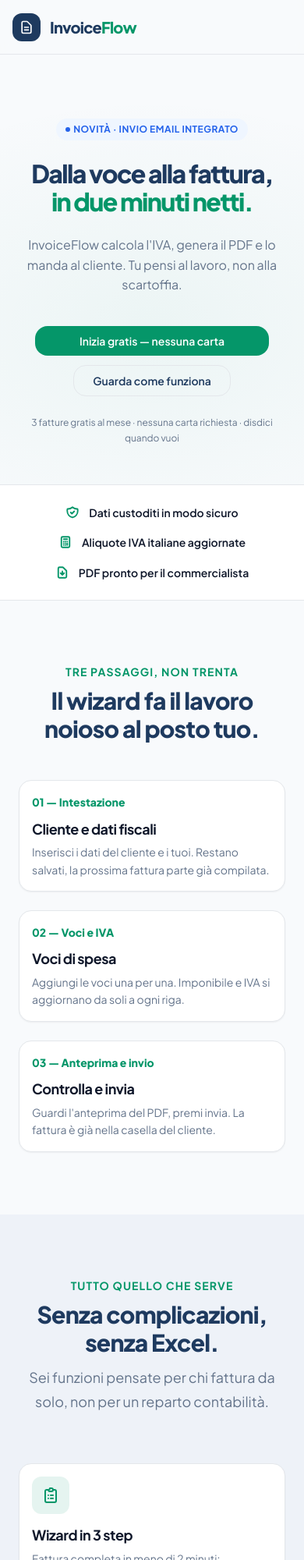
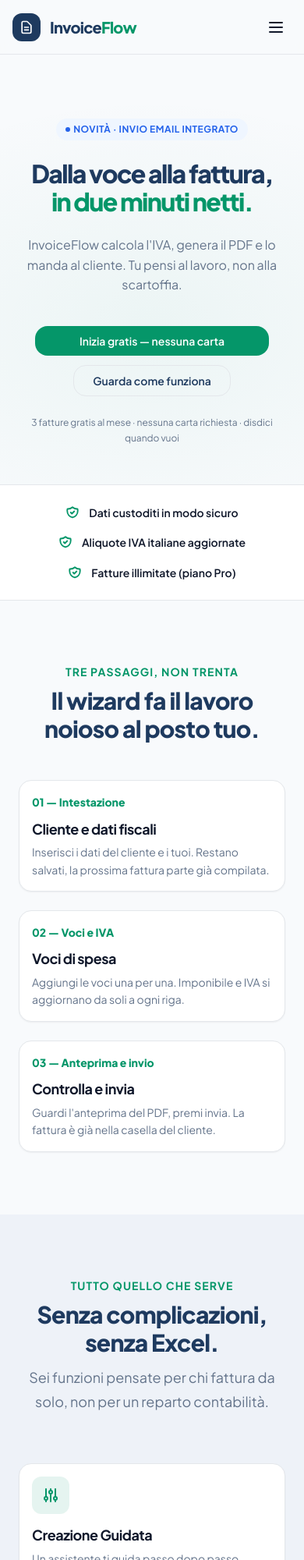
Before and after one commit to denisvirsag/invoiceflow, a Next.js app: page / in a window 390 px wide. Shown: the top 2000 px of the page at 78% size. Built offline with nearby package versions, Linux system fonts and the light colour scheme; no server answers.

Commit message:
feat: implement responsive landing navbar with mobile dropdown menu

```diff
--- a/app/page.tsx
+++ b/app/page.tsx
@@ -1,6 +1,7 @@
 import type { Metadata } from "next";
 import Link from "next/link";
 import { startDemoAction } from "./demo-actions";
+import LandingNavbar from "@/components/LandingNavbar";
 
 export const metadata: Metadata = {
   title: "InvoiceFlow — Fatture professionali in pochi click",
@@ -20,15 +21,15 @@
     text: "Aliquote IVA italiane aggiornate",
     icon: (
       <svg width="18" height="18" fill="none" viewBox="0 0 24 24" stroke="currentColor" strokeWidth={2.5}>
-        <path strokeLinecap="round" strokeLinejoin="round" d="M9 7h6m0 10v-3m-3 3h.01M9 17h.01M9 14h.01M12 14h.01M15 11h.01M12 11h.01M9 11h.01M7 21h10a2 2 0 002-2V5a2 2 0 00-2-2H7a2 2 0 00-2 2v14a2 2 0 002 2z" />
+        <path strokeLinecap="round" strokeLinejoin="round" d="M9 12l2 2 4-4m5.618-4.016A11.955 11.955 0 0112 2.944a11.955 11.955 0 01-8.618 3.04A12.02 12.02 0 003 9c0 5.591 3.824 10.29 9 11.622 5.176-1.332 9-6.03 9-11.622 0-1.042-.133-2.052-.382-3.016z" />
       </svg>
     )
   },
   {
-    text: "PDF pronto per il commercialista",
+    text: "Fatture illimitate (piano Pro)",
     icon: (
       <svg width="18" height="18" fill="none" viewBox="0 0 24 24" stroke="currentColor" strokeWidth={2.5}>
-        <path strokeLinecap="round" strokeLinejoin="round" d="M12 10v6m0 0l-3-3m3 3l3-3m2 8H7a2 2 0 01-2-2V5a2 2 0 012-2h5.586a1 1 0 01.707.293l5.414 5.414a1 1 0 01.293.707V19a2 2 0 01-2 2z" />
+        <path strokeLinecap="round" strokeLinejoin="round" d="M9 12l2 2 4-4m5.618-4.016A11.955 11.955 0 0112 2.944a11.955 11.955 0 01-8.618 3.04A12.02 12.02 0 003 9c0 5.591 3.824 10.29 9 11.622 5.176-1.332 9-6.03 9-11.622 0-1.042-.133-2.052-.382-3.016z" />
       </svg>
     )
   }
@@ -36,67 +37,62 @@
 
 const features = [
   {
-    title: "Wizard in 3 step",
-    desc: "Fattura completa in meno di 2 minuti: intestazione, voci, anteprima e invio guidato.",
+    title: "Creazione Guidata",
+    desc: "Un assistente ti guida passo dopo passo. Niente formule o allineamenti rotti, solo dati puliti.",
     icon: (
       <svg width="24" height="24" fill="none" viewBox="0 0 24 24" stroke="currentColor" strokeWidth={2}>
-        <path strokeLinecap="round" strokeLinejoin="round" d="M9 5H7a2 2 0 00-2 2v12a2 2 0 002 2h10a2 2 0 002-2V7a2 2 0 00-2-2h-2M9 5a2 2 0 002 2h2a2 2 0 002-2M9 5a2 2 0 002-2h2a2 2 0 012 2m-3 7h3m-3 4h3m-6-4h.01M9 16h.01" />
+        <path strokeLinecap="round" strokeLinejoin="round" d="M12 6V4m0 2a2 2 0 100 4m0-4a2 2 0 110 4m-6 8a2 2 0 100-4m0 4a2 2 0 110-4m0 4v2m0-6V4m6 6v10m6-2a2 2 0 100-4m0 4a2 2 0 110-4m0 4v2m0-6V4" />
       </svg>
-    ),
+    )
   },
   {
-    title: "PDF professionale",
-    desc: "Generato all'istante con il tuo logo personalizzato e i dati aziendali, pronto da spedire così com'è.",
+    title: "Download PDF Istantaneo",
+    desc: "Scarica il PDF della fattura ottimizzato per la stampa o l'invio via email.",
     icon: (
       <svg width="24" height="24" fill="none" viewBox="0 0 24 24" stroke="currentColor" strokeWidth={2}>
-        <path strokeLinecap="round" strokeLinejoin="round" d="M7 21h10a2 2 0 002-2V9.414a1 1 0 00-.293-.707l-5.414-5.414A1 1 0 0012.586 3H7a2 2 0 00-2 2v14a2 2 0 002 2z" />
+        <path strokeLinecap="round" strokeLinejoin="round" d="M4 16v1a3 3 0 003 3h10a3 3 0 003-3v-1m-4-4l-4 4m0 0l-4-4m4 4V4" />
       </svg>
-    ),
+    )
   },
   {
-    title: "Dashboard KPI",
-    desc: "Fatturato, incassi e scaduti in un grafico e metriche essenziali che si leggono in tre secondi netti.",
+    title: "Statistiche in tempo reale",
+    desc: "Fatturato mensile, incassato e scaduto calcolati automaticamente senza formule Excel.",
     icon: (
       <svg width="24" height="24" fill="none" viewBox="0 0 24 24" stroke="currentColor" strokeWidth={2}>
-        <path strokeLinecap="round" strokeLinejoin="round" d="M11 3.055A9.003 9.003 0 1020.945 13H11V3.055z" />
-        <path strokeLinecap="round" strokeLinejoin="round" d="M20.488 9H15V3.512A9.025 9.025 0 0120.488 9z" />
+        <path strokeLinecap="round" strokeLinejoin="round" d="M9 19v-6a2 2 0 00-2-2H5a2 2 0 00-2 2v6a2 2 0 002 2h2a2 2 0 002-2zm0 0V9a2 2 0 012-2h2a2 2 0 012 2v10m-6 0a2 2 0 002 2h2a2 2 0 002-2m0 0V5a2 2 0 012-2h2a2 2 0 012 2v14a2 2 0 01-2 2h-2a2 2 0 01-2-2z" />
       </svg>
-    ),
+    )
   },
   {
-    title: "Gestione clienti",
-    desc: "Anagrafica ordinata con storico di tutte le fatture emesse, P.IVA ed email, tutto in un unico posto.",
+    title: "Anagrafica Clienti",
+    desc: "Salva i dati dei tuoi clienti ricorrenti e compila le nuove fatture in un solo click.",
     icon: (
       <svg width="24" height="24" fill="none" viewBox="0 0 24 24" stroke="currentColor" strokeWidth={2}>
-        <path strokeLinecap="round" strokeLinejoin="round" d="M12 4.354a4 4 0 110 5.292M15 21H3v-1a6 6 0 0112 0v1zm0 0h6v-1a6 6 0 00-9-5.197M13 7a4 4 0 11-8 0 4 4 0 018 0z" />
+        <path strokeLinecap="round" strokeLinejoin="round" d="M17 20h5v-2a3 3 0 00-5.356-1.857M17 20H7m10 0v-2c0-.656-.126-1.283-.356-1.857M7 20H2v-2a3 3 0 015.356-1.857M7 20v-2c0-.656.126-1.283.356-1.857m0 0a5.002 5.002 0 019.288 0M15 7a3 3 0 11-6 0 3 3 0 016 0z" />
       </svg>
-    ),
+    )
   },
   {
-    title: "Invio email",
-    desc: "Manda la fattura al cliente via email con un click tramite server sicuri, senza uscire dalla piattaforma.",
+    title: "Invio Email Automatico",
+    desc: "Invia le fatture direttamente ai clienti dal tuo account. Ricevi una notifica di avvenuto invio.",
     icon: (
       <svg width="24" height="24" fill="none" viewBox="0 0 24 24" stroke="currentColor" strokeWidth={2}>
         <path strokeLinecap="round" strokeLinejoin="round" d="M3 8l7.89 5.26a2 2 0 002.22 0L21 8M5 19h14a2 2 0 002-2V7a2 2 0 00-2-2H5a2 2 0 00-2 2v10a2 2 0 002 2z" />
       </svg>
-    ),
+    )
   },
   {
-    title: "Calcolo IVA automatico",
-    desc: "Aliquote italiane 0%, 4%, 5%, 10%, 22%. Imponibile, imposta e totale sempre corretti in tempo reale.",
+    title: "Gestione Solleciti",
+    desc: "Un cliente ritarda il pagamento? Invia un sollecito formale precompilato in un click.",
     icon: (
       <svg width="24" height="24" fill="none" viewBox="0 0 24 24" stroke="currentColor" strokeWidth={2}>
-        <path strokeLinecap="round" strokeLinejoin="round" d="M9 7h6m0 10v-3m-3 3h.01M9 17h.01M9 14h.01M12 14h.01M15 11h.01M12 11h.01M9 11h.01M7 21h10a2 2 0 002-2V5a2 2 0 00-2-2H7a2 2 0 00-2 2v14a2 2 0 002 2z" />
+        <path strokeLinecap="round" strokeLinejoin="round" d="M12 9v2m0 4h.01m-6.938 4h13.856c1.54 0 2.502-1.667 1.732-3L13.732 4c-.77-1.333-2.694-1.333-3.464 0L3.34 16c-.77 1.333.192 3 1.732 3z" />
       </svg>
-    ),
-  },
+    )
+  }
 ];
 
 const faqs = [
-  {
-    q: "Devo inserire la carta di credito per il piano gratuito?",
-    a: "No. Il piano Free si attiva senza alcun metodo di pagamento. Puoi passare a Pro o Business quando vuoi, direttamente dalle impostazioni del tuo account."
-  },
   {
     q: "Le fatture generate sono valide dal punto di vista fiscale?",
     a: "Il PDF riporta tutti i dati richiesti: intestazione completa, voci di spesa, aliquote IVA e totali. Ti consigliamo comunque di verificare con il tuo commercialista i requisiti specifici del tuo regime fiscale, inclusa l'eventuale fatturazione elettronica."
@@ -107,7 +103,7 @@
   },
   {
     q: "Posso cambiare piano o disdire quando voglio?",
-    a: "Certamente. Non ci sono vincoli contrattuali o scadenze nascoste: puoi fare l'upgrade, il downgrade o annullare l'abbonamento mensile direttamente dalle impostazioni del tuo account con un semplice click."
+    a: "Certamente. Non ci sono vincoli contrattuali o scadenze nascoste: puoi fare l'upgrade, il downgrade o annullare l'abbonamento mensile direttamente dalle impostazioni del tuo account con un simple click."
   },
   {
     q: "I miei dati e quelli dei miei clienti sono al sicuro?",
@@ -119,33 +115,7 @@
   return (
     <div style={{ backgroundColor: "var(--color-background)", minHeight: "100vh" }}>
       {/* Nav */}
-      <nav className="landing-nav" role="navigation" aria-label="Navigazione principale" style={{
-        position: "sticky", top: 0, zIndex: 100, backdropFilter: "blur(8px)", backgroundColor: "rgba(248, 250, 252, 0.8)", borderBottom: "1px solid var(--color-border)"
-      }}>
-        <div style={{ display: "flex", alignItems: "center", gap: "var(--space-3)", flex: 1 }}>
-          <div style={{
-            width: 36, height: 36,
-            background: "var(--color-primary)",
-            borderRadius: "var(--radius-lg)",
-            display: "flex", alignItems: "center", justifyContent: "center",
-          }} aria-hidden="true">
-            <svg width="20" height="20" fill="none" viewBox="0 0 24 24" stroke="white" strokeWidth={2}>
-              <path strokeLinecap="round" strokeLinejoin="round" d="M9 12h6m-6 4h6m2 5H7a2 2 0 01-2-2V5a2 2 0 012-2h5.586a1 1 0 01.707.293l5.414 5.414a1 1 0 01.293.707V19a2 2 0 01-2 2z" />
-            </svg>
-          </div>
-          <span style={{ fontWeight: 800, fontSize: "var(--text-xl)", color: "var(--color-primary)", letterSpacing: "-0.04em" }}>
-            Invoice<span style={{ color: "var(--color-accent)" }}>Flow</span>
-          </span>
-        </div>
-        <div className="landing-nav-links" style={{ display: "flex", alignItems: "center", gap: "var(--space-3)" }}>
-          <Link href="#features" className="btn btn-ghost" style={{ fontSize: "var(--text-sm)" }}>Funzionalità</Link>
-          <Link href="#how-it-works" className="btn btn-ghost" style={{ fontSize: "var(--text-sm)" }}>Come funziona</Link>
-          <Link href="#pricing" className="btn btn-ghost" style={{ fontSize: "var(--text-sm)" }}>Prezzi</Link>
-          <Link href="#faq" className="btn btn-ghost" style={{ fontSize: "var(--text-sm)" }}>FAQ</Link>
-          <Link href="/login" className="btn btn-outline btn-sm" id="nav-login-btn">Accedi</Link>
-          <Link href="/register" className="btn btn-accent btn-sm" id="nav-register-btn">Inizia gratis</Link>
-        </div>
-      </nav>
+      <LandingNavbar />
 
       {/* Hero */}
       <section className="landing-hero" id="hero" aria-labelledby="hero-heading" style={{
--- /dev/null
+++ b/components/LandingNavbar.tsx
@@ -0,0 +1,83 @@
+"use client";
+
+import Link from "next/link";
+import { useState, useEffect } from "react";
+
+export default function LandingNavbar() {
+  const [isOpen, setIsOpen] = useState(false);
+
+  // Close menu when resizing to desktop
+  useEffect(() => {
+    const handleResize = () => {
+      if (window.innerWidth > 768) {
+        setIsOpen(false);
+      }
+    };
+    window.addEventListener("resize", handleResize);
+    return () => window.removeEventListener("resize", handleResize);
+  }, []);
+
+  return (
+    <>
+      <nav className="landing-nav" role="navigation" aria-label="Navigazione principale" style={{
+        position: "sticky", top: 0, zIndex: 100, backdropFilter: "blur(8px)", backgroundColor: "rgba(248, 250, 252, 0.8)", borderBottom: "1px solid var(--color-border)"
+      }}>
+        <div style={{ display: "flex", alignItems: "center", gap: "var(--space-3)", flex: 1 }}>
+          <div style={{
+            width: 36, height: 36,
+            background: "var(--color-primary)",
+            borderRadius: "var(--radius-lg)",
+            display: "flex", alignItems: "center", justifyContent: "center",
+          }} aria-hidden="true">
+            <svg width="20" height="20" fill="none" viewBox="0 0 24 24" stroke="white" strokeWidth={2}>
+              <path strokeLinecap="round" strokeLinejoin="round" d="M9 12h6m-6 4h6m2 5H7a2 2 0 01-2-2V5a2 2 0 012-2h5.586a1 1 0 01.707.293l5.414 5.414a1 1 0 01.293.707V19a2 2 0 01-2 2z" />
+            </svg>
+          </div>
+          <span style={{ fontWeight: 800, fontSize: "var(--text-xl)", color: "var(--color-primary)", letterSpacing: "-0.04em" }}>
+            Invoice<span style={{ color: "var(--color-accent)" }}>Flow</span>
+          </span>
+        </div>
+
+        {/* Desktop Links (hidden on mobile via CSS) */}
+        <div className="landing-nav-links" style={{ display: "flex", alignItems: "center", gap: "var(--space-3)" }}>
+          <Link href="#features" className="btn btn-ghost" style={{ fontSize: "var(--text-sm)" }}>Funzionalità</Link>
+          <Link href="#how-it-works" className="btn btn-ghost" style={{ fontSize: "var(--text-sm)" }}>Come funziona</Link>
+          <Link href="#pricing" className="btn btn-ghost" style={{ fontSize: "var(--text-sm)" }}>Prezzi</Link>
+          <Link href="#faq" className="btn btn-ghost" style={{ fontSize: "var(--text-sm)" }}>FAQ</Link>
+          <Link href="/login" className="btn btn-outline btn-sm" id="nav-login-btn">Accedi</Link>
+          <Link href="/register" className="btn btn-accent btn-sm" id="nav-register-btn">Inizia gratis</Link>
+        </div>
+
+        {/* Mobile Toggle Button (shown only on mobile via CSS) */}
+        <button
+          className="landing-nav-toggle"
+          onClick={() => setIsOpen(!isOpen)}
+          aria-label={isOpen ? "Chiudi menu" : "Apri menu"}
+          aria-expanded={isOpen}
+        >
+          {isOpen ? (
+            <svg width="24" height="24" fill="none" viewBox="0 0 24 24" stroke="currentColor" strokeWidth={2}>
+              <path strokeLinecap="round" strokeLinejoin="round" d="M6 18L18 6M6 6l12 12" />
+            </svg>
+          ) : (
+            <svg width="24" height="24" fill="none" viewBox="0 0 24 24" stroke="currentColor" strokeWidth={2}>
+              <path strokeLinecap="round" strokeLinejoin="round" d="M4 6h16M4 12h16M4 18h16" />
+            </svg>
+          )}
+        </button>
+      </nav>
+
+      {/* Mobile Dropdown Menu (shown only on mobile when open via CSS) */}
+      <div className={`landing-mobile-menu${isOpen ? " open" : ""}`}>
+        <Link href="#features" onClick={() => setIsOpen(false)}>Funzionalità</Link>
+        <Link href="#how-it-works" onClick={() => setIsOpen(false)}>Come funziona</Link>
+        <Link href="#pricing" onClick={() => setIsOpen(false)}>Prezzi</Link>
+        <Link href="#faq" onClick={() => setIsOpen(false)}>FAQ</Link>
+        <div style={{ display: "flex", flexDirection: "column", gap: "var(--space-2)", marginTop: "var(--space-2)", padding: "0 var(--space-4)" }}>
+          <Link href="/login" className="btn btn-outline btn-sm" onClick={() => setIsOpen(false)} style={{ width: "100%", justifyContent: "center" }}>Accedi</Link>
+          <Link href="/register" className="btn btn-accent btn-sm" onClick={() => setIsOpen(false)} style={{ width: "100%", justifyContent: "center" }}>Inizia gratis</Link>
+        </div>
+      </div>
+    </>
+  );
+}
```
